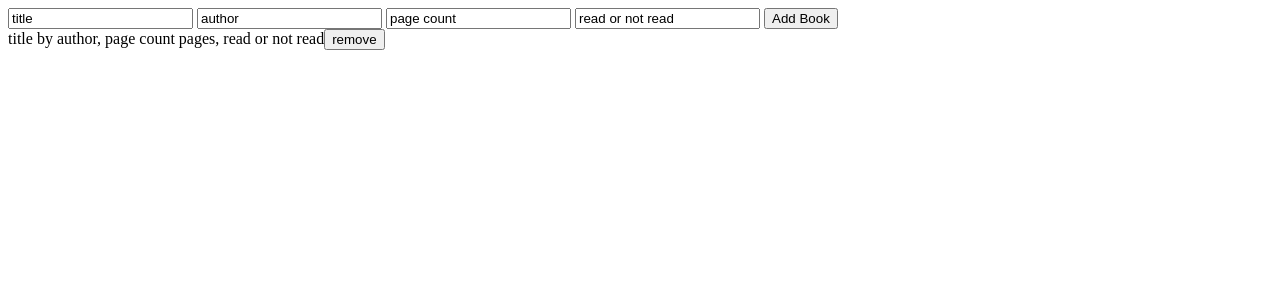
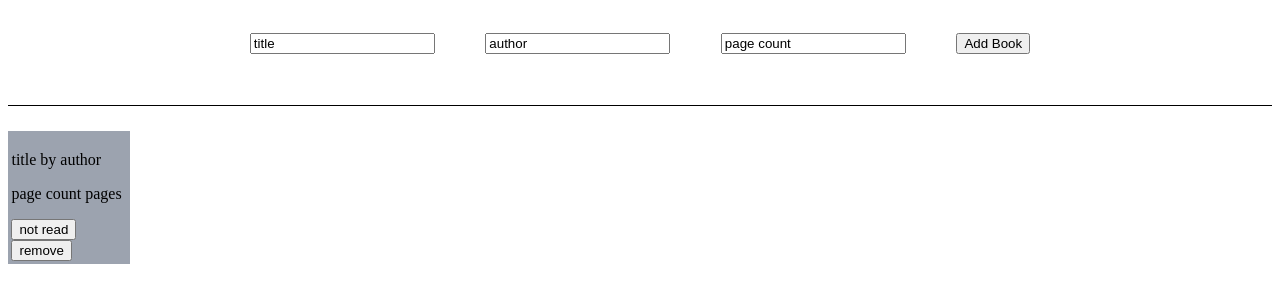
Before and after one commit to Bumble-Tumble/Library, a plain HTML site: page index.html in a window 1280 px wide. Both pictures are taken after a click on the button "Add Book". Drawn offline with Linux system fonts and the light colour scheme.

Commit message:
add styling and read toggle button

```diff
--- a/index.html
+++ b/index.html
@@ -7,11 +7,13 @@
     <link rel="stylesheet" href="styles.css">
 </head>
 <body>
-    <input type="text" class="title" value="title">
-    <input type="text" class="author" value="author">
-    <input type="text" class="pages" value="page count">
-    <input type="text" class="read" value="read or not read">
-    <button class="addBook">Add Book</button>
+    <div class="head">
+    <input type="text" class="title input" value="title">
+    <input type="text" class="author input" value="author">
+    <input type="text" class="pages input" value="page count">
+    <button class="addBook input">Add Book</button>
+    </div>
+
     <div class="libraryContainer"></div>
 </body>
 <script>
@@ -19,12 +21,13 @@
     let container = document.querySelector('.libraryContainer');
 
     //creates new book
-    function book(title, author, pages, read){
+    function book(title, author, pages){
         this.title = title;
         this.author = author;
         this.pages = pages;
-        this.read = read;
-        this.info = `${this.title} by ${this.author}, ${this.pages} pages, ${this.read}`;
+        this.read = "not read";
+        this.info1 = `${this.title} by ${this.author}`;
+        this.info2 = `${this.pages} pages`;
     }
 
     let theHobbit = new book('The Hobbit', 'J.R.R Tolkien', 295, "not read");
@@ -34,12 +37,12 @@
         let title = document.querySelector(".title").value;
         let author = document.querySelector(".author").value;
         let pages = document.querySelector(".pages").value;
-        let read = document.querySelector(".read").value;
-        let newBook = new book(title, author, pages, read);
+        let newBook = new book(title, author, pages);
         myLibrary.push(newBook);
         console.log(newBook);
     }
 
+    // gives add button functionality
     let addBook = document.querySelector(".addBook");
     addBook.addEventListener('click', () => {
         addBookToLibrary();
@@ -56,13 +59,36 @@
         let box = document.createElement('div');
         box.setAttribute("class", "box");
         container.appendChild(box);
-        box.textContent = myLibrary[i].info;
-        let button = document.createElement('button');
-        button.setAttribute('class', "button");
-        box.appendChild(button);
-        button.textContent = "remove";
+        let bookText1 = document.createElement("p");
+        bookText1.setAttribute("class", "bookText1");
+        let bookText2 = document.createElement('p');
+        bookText2.setAttribute('class', "bookText2");
+        box.appendChild(bookText1);
+        box.appendChild(bookText2);
+        bookText1.textContent = myLibrary[i].info1;
+        bookText2.textContent = myLibrary[i].info2;
+        let readButt = document.createElement('button');
+        readButt.setAttribute("class", "readButt");
+        box.appendChild(readButt);
+        readButt.textContent = myLibrary[i].read;
+        let removeButt = document.createElement('button');
+        removeButt.setAttribute('class', "removeButt");
+        box.appendChild(removeButt);
+        removeButt.textContent = "remove";
 
-        button.addEventListener('click', () => {
+        // adds toggablitly between read and not read
+        readButt.addEventListener("click", () => {
+            if (readButt.textContent === "read"){
+                readButt.textContent = "not read";
+                myLibrary[i].read = "not read"
+            } else if (readButt.textContent === "not read"){
+                readButt.textContent = "read";
+                myLibrary[i].read = "read";
+            };
+        })
+
+        // allows user to remove books
+        removeButt.addEventListener('click', () => {
                 removeBook(i);
             });
     };
--- a/styles.css
+++ b/styles.css
@@ -0,0 +1,25 @@
+.box{
+    background-color: #9ca3af;
+    width: 100%;
+    padding: 3%;
+
+
+
+}
+
+.head{
+    padding-bottom: 2%;
+    border-bottom: 1px solid;
+    display: flex;
+    justify-content: center;
+    margin-bottom: 2%;
+}
+.input{
+    margin: 2%;
+}
+.libraryContainer{
+    display: grid;
+    grid-template-columns: repeat(10, 1fr);
+    grid-template-rows: auto;
+    gap: 1%;
+}
```
